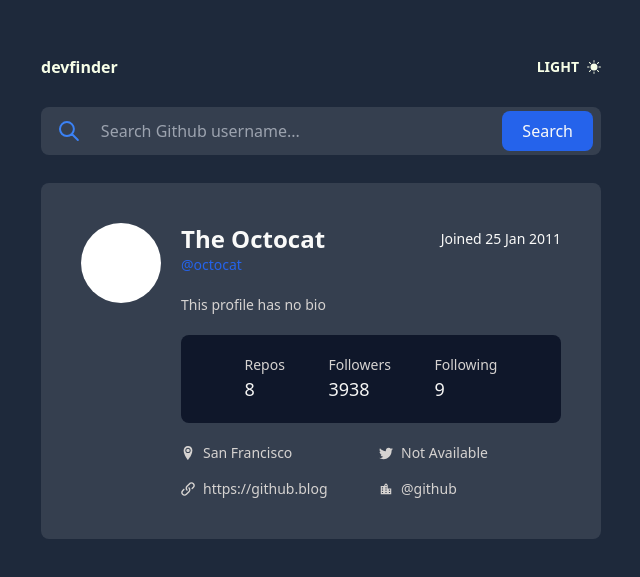
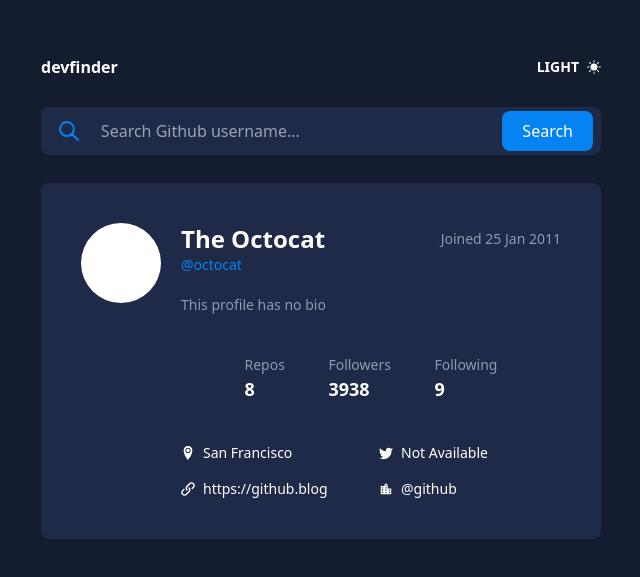
Before and after one commit to pablowinck/github-tailwild-react, a React (Vite) app: page / in a window 1280 px wide. Shown: the part 103-680 px from the top of the page, without its empty margins (319-959 px from the left). Built offline with nearby package versions, Linux system fonts and the light colour scheme.

Commit message:
add theme configuration

```diff
--- a/src/App.tsx
+++ b/src/App.tsx
@@ -5,7 +5,7 @@
 
 function App() {
   return (
-    <div className="h-full w-full grid place-items-center bg-slate-800">
+    <div className="h-full w-full grid place-items-center bg-300">
       <Container>
         <Header />
         <Searchbar />
--- a/src/components/Content/index.tsx
+++ b/src/components/Content/index.tsx
@@ -4,7 +4,7 @@
 
 const Content: React.FC = () => {
   return (
-    <div className="h-3/4 w-full rounded-lg p-10 bg-white bg-opacity-10">
+    <div className="h-3/4 w-full rounded-lg p-10 bg-200">
       <div className="flex gap-5">
         <div className="w-auto">
           <div className="w-20 h-20 rounded-full bg-white"></div>
@@ -13,15 +13,13 @@
           <div className="flex flex-col gap-5">
             <div className="flex flex-col">
               <div className="w-full flex justify-between items-center">
-                <div className="text-2xl text-stone-50 font-bold">
-                  The Octocat
-                </div>
-                <div className="text-sm text-stone-50">Joined 25 Jan 2011</div>
+                <div className="text-2xl text-white font-bold">The Octocat</div>
+                <div className="text-sm text-grey">Joined 25 Jan 2011</div>
               </div>
-              <div className="w-full text-sm text-blue-600">@octocat</div>
+              <div className="w-full text-sm text-light-blue">@octocat</div>
             </div>
 
-            <div className="w-full text-sm text-stone-300">
+            <div className="w-full text-sm text-grey">
               This profile has no bio
             </div>
 
--- a/src/components/Header/index.tsx
+++ b/src/components/Header/index.tsx
@@ -4,8 +4,8 @@
 const Header: React.FC = () => {
   return (
     <div className="flex justify-between">
-      <div className="font-bold text-lime-50">devfinder</div>
-      <div className="uppercase flex gap-2 items-center font-bold text-sm text-lime-50">
+      <div className="font-bold text-white">devfinder</div>
+      <div className="uppercase flex gap-2 items-center font-bold text-sm text-white select-none cursor-pointer hover:text-grey transition-colors duration-300">
         light
         <BsFillSunFill />
       </div>
--- a/src/components/Infos/index.tsx
+++ b/src/components/Infos/index.tsx
@@ -7,18 +7,18 @@
     <div className="h-auto w-full bg-slate-900 rounded-lg p-5">
       <div className="flex justify-evenly">
         <div className="flex flex-col">
-          <div className="text-sm text-stone-300">Repos</div>
-          <div className="text-lg text-stone-100 text-bold">8</div>
+          <div className="text-sm text-grey">Repos</div>
+          <div className="text-lg text-white font-bold">8</div>
         </div>
 
         <div className="flex flex-col">
-          <div className="text-sm text-stone-300">Followers</div>
-          <div className="text-lg text-stone-100 text-bold">3938</div>
+          <div className="text-sm text-grey">Followers</div>
+          <div className="text-lg text-white font-bold">3938</div>
         </div>
 
         <div className="flex flex-col">
-          <div className="text-sm text-stone-300">Following</div>
-          <div className="text-lg text-stone-100 text-bold">9</div>
+          <div className="text-sm text-grey">Following</div>
+          <div className="text-lg text-white font-bold">9</div>
         </div>
       </div>
     </div>
--- a/src/components/Searchbar/index.tsx
+++ b/src/components/Searchbar/index.tsx
@@ -3,7 +3,7 @@
 const SearchIcon = () => (
   <svg
     xmlns="http://www.w3.org/2000/svg"
-    className="h-8 w-8 text-blue-500"
+    className="h-8 w-8 text-light-blue"
     fill="none"
     viewBox="0 0 24 24"
     stroke="currentColor"
@@ -19,14 +19,14 @@
 
 const Searchbar: React.FC = () => {
   return (
-    <div className="flex gap-2 pl-4 pr-2 py-1 items-center w-full h-12 rounded-lg bg-white bg-opacity-10">
+    <div className="flex gap-2 pl-4 pr-2 py-1 items-center w-full h-12 rounded-lg bg-200">
       <SearchIcon />
       <input
-        className="w-full text-stone-50 px-3 bg-transparent no-underline"
+        className="w-full text-grey px-3 bg-transparent no-underline"
         type="text"
         placeholder="Search Github username..."
       />
-      <button className="h-full text-stone-50 px-5 rounded-lg bg-blue-600">
+      <button className="h-full text-white px-5 rounded-lg bg-light-blue hover:bg-dark-blue transition-colors duration-300">
         Search
       </button>
     </div>
--- a/src/components/SocialMedia/index.tsx
+++ b/src/components/SocialMedia/index.tsx
@@ -26,7 +26,7 @@
       {data.map(({ icon, text }, index) => (
         <div
           key={index}
-          className="text-sm w-32 flex items-center gap-2 text-stone-300"
+          className="text-sm w-32 flex items-center gap-2 text-white"
         >
           <div>{icon}</div>
           <div>{text ? text : "Not Available"}</div>
--- a/tailwind.config.js
+++ b/tailwind.config.js
@@ -1,5 +1,16 @@
 module.exports = {
   content: ["./src/**/*.{js,jsx,ts,tsx}"],
-  theme: { extend: {} },
+  theme: {
+    colors: {
+      100: "#315285",
+      200: "#1F2A48",
+      300: "#141C2F",
+      "light-blue": "#0583F2",
+      "dark-blue": "#0A2F5B",
+      grey: "#9199AF",
+      white: "#FFFFFF",
+      transparent: "transparent",
+    },
+  },
   plugins: [],
 };
```
